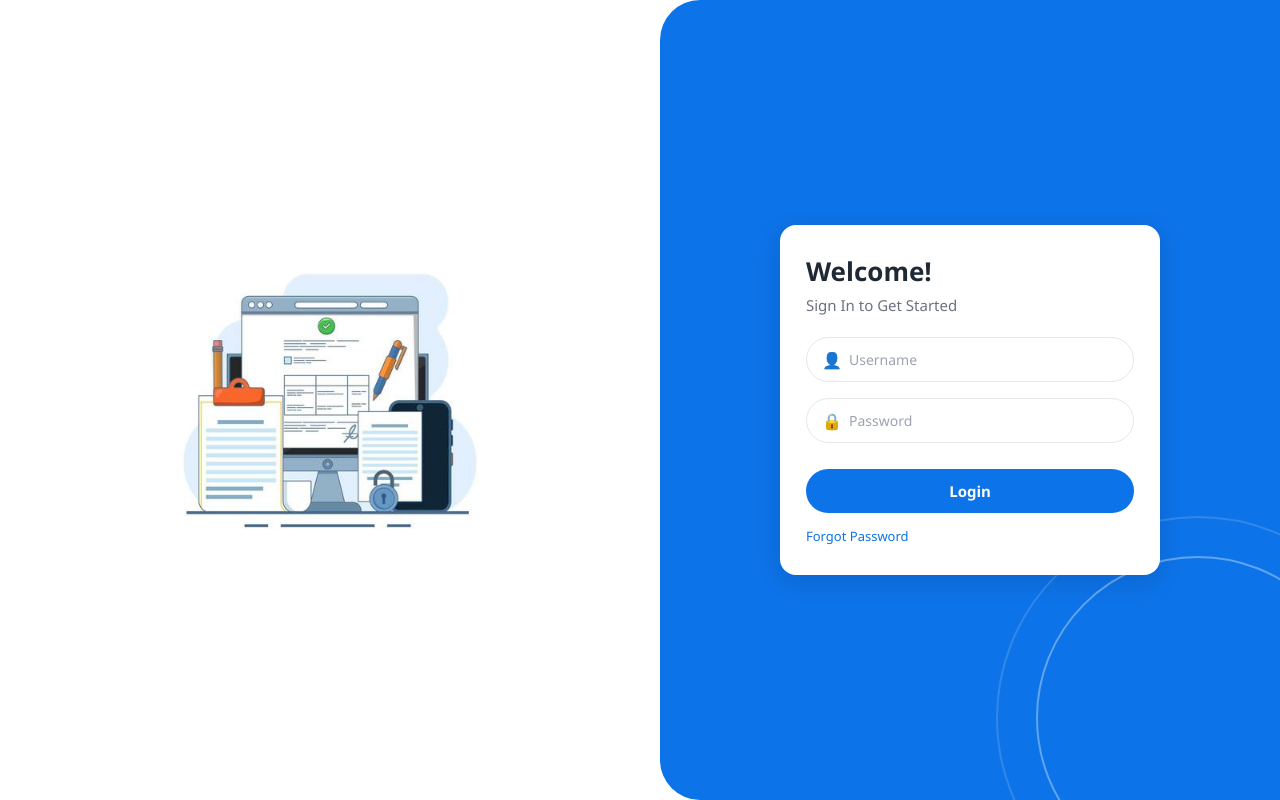
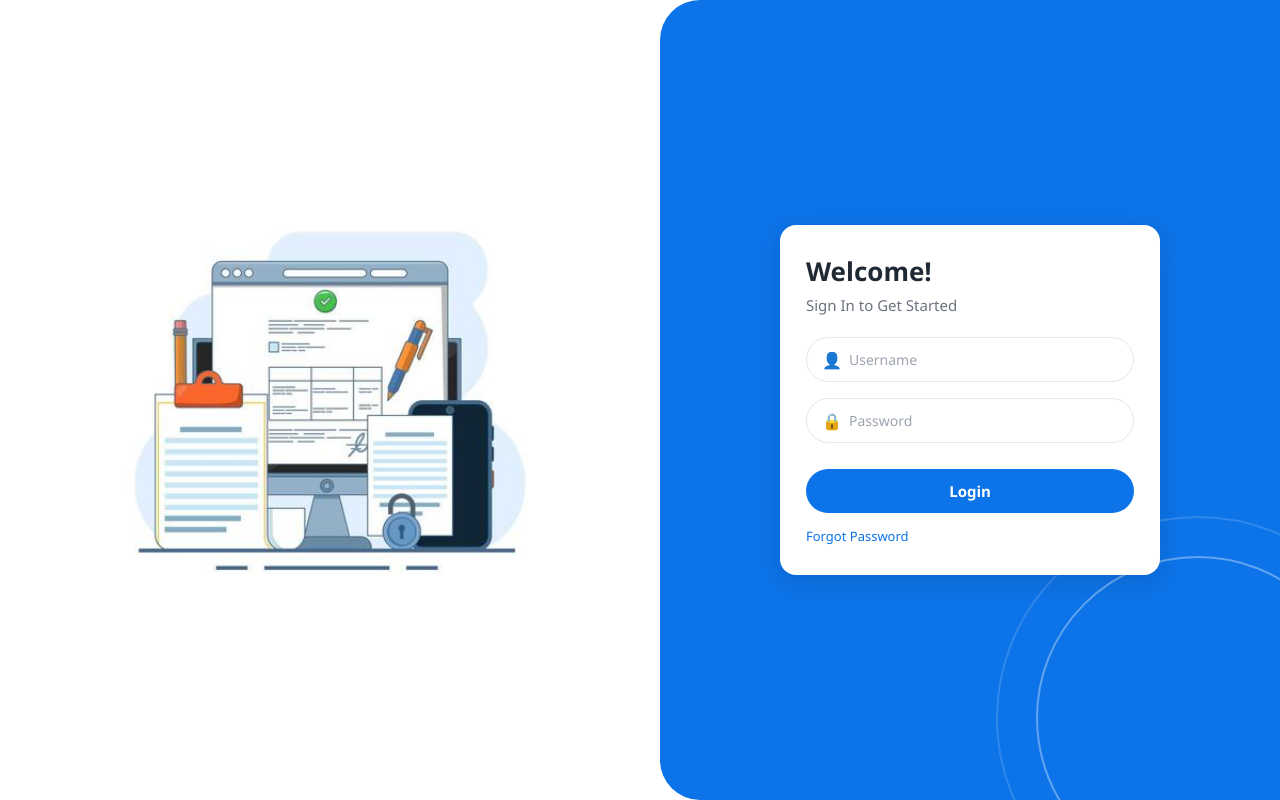
Before and after one commit to nethajimpersonal/docs-as-forms-frontend, a React (Create React App) app: page /login in a window 1280 px wide. Built offline with nearby package versions, Linux system fonts and the light colour scheme; no server answers; the HTML template or start-up script is replaced by a standard one.

Commit message:
increasd image size

```diff
--- a/src/components/Login.css
+++ b/src/components/Login.css
@@ -41,7 +41,7 @@ body {
 }
 
 .login-left img {
-  max-width: 420px;
+  max-width: 560px;
   width: 100%;
   height: auto;
 }
```
